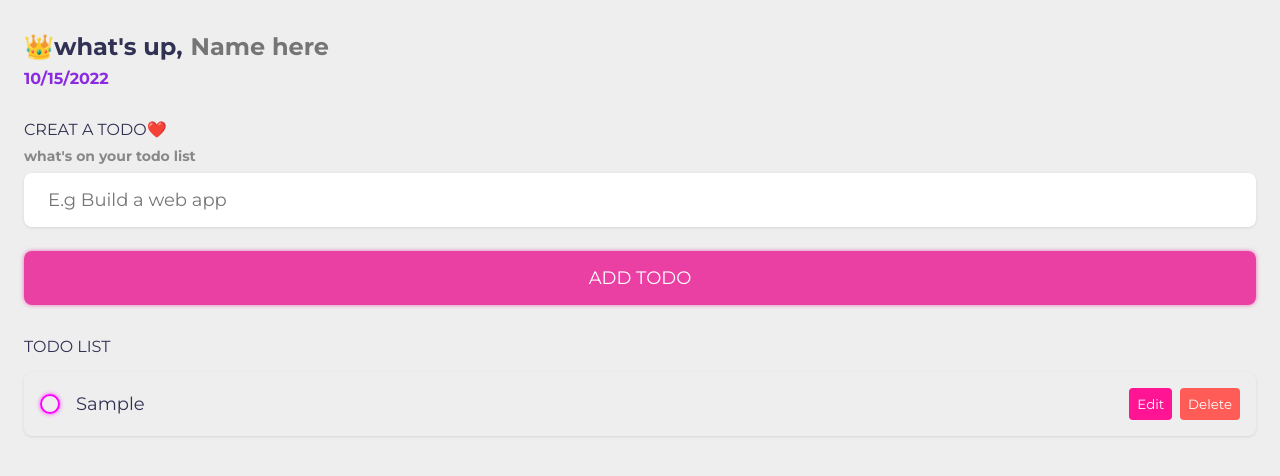
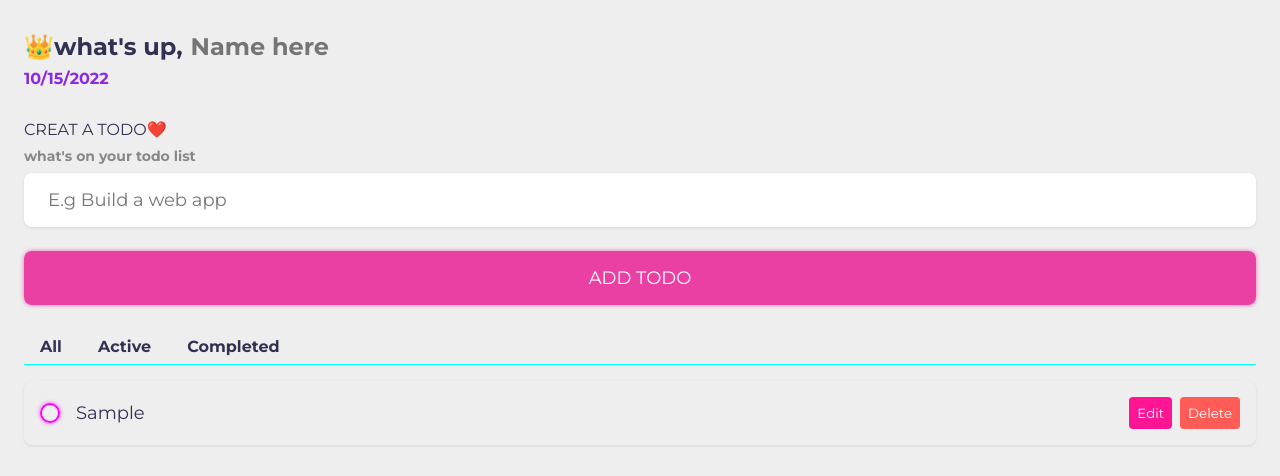
Before and after one commit to fatemeh-taj/Todo-List, a plain HTML site: page index.html in a window 1280 px wide. Both pictures are taken after typing "Sample" into the empty fields and a click on the input "ADD TODO". Drawn offline with Linux system fonts and the light colour scheme.

Commit message:
begin added

```diff
--- a/index.html
+++ b/index.html
@@ -32,7 +32,11 @@
             </form>
         </section>
         <section class="todo-list">
-            <h3>TODO LIST</h3>
+            <div class="status">
+                <button id="all">All</button>
+                <button id="active">Active</button>
+                <button id="Completed">Completed</button>
+            </div>
             <div class="list" id="todo-list">
             </div>
         </section>
--- a/main.css
+++ b/main.css
@@ -1,7 +1,8 @@
 :root {
     --add: #EA40A4;
+    --select: aqua;
     --edit: deeppink;
-    --active: fuchsia;
+    --item: fuchsia;
     --light: #EEE;
     --white: #FFF;
     --grey: #888;
@@ -9,7 +10,8 @@
     --danger: #ff5b57;
     --shadow: 0 1px 3px rgba(0, 0, 0, 0.1);
     --add-glow: 0px 0px 4px rgb(234, 64, 164, 0.75);
-    --active-glow: 0px 0px 4px rgb(255, 0, 255, 0.75);
+    --select-glow: 0px 0px 4px rgb(0, 255, 255, 0.75);
+    --item-glow: 0px 0px 4px rgb(255, 0, 255, 0.75);
 }
 
 * {
@@ -100,8 +102,8 @@ input[type="checkbox"] {
     width: 20px;
     height: 20px;
     border-radius: 50%;
-    border: 2px solid var(--active);
-    box-shadow: var(--active-glow);
+    border: 2px solid var(--item);
+    box-shadow: var(--item-glow);
 }
 
 .bubble::after {
@@ -110,8 +112,8 @@ input[type="checkbox"] {
     width: 0px;
     height: 0px;
     opacity: 0;
-    background-color: var(--active);
-    box-shadow: var(--active-glow);
+    background-color: var(--item);
+    box-shadow: var(--item-glow);
     border-radius: 50%;
     transition: .2s ease-in-out;
 }
@@ -136,6 +138,29 @@ input:checked~.bubble::after {
 }
 
 .creat-todo input[type="submit"]:hover {
+    opacity: 0.75;
+}
+
+.status {
+    padding-bottom: 0.5rem;
+    border-bottom: 1px solid aqua;
+}
+
+.status button {
+    margin: 0 1rem;
+    cursor: pointer;
+    color: var(--dark);
+    font-weight: 700;
+    font-size: 1rem;
+    transition: .2s ease-in-out;
+
+    /* border-radius: 0.25rem;
+    background-color: var(--select);
+    padding: 0.5rem;
+    box-shadow: var(--select-glow); */
+}
+
+.status button:hover {
     opacity: 0.75;
 }
 
@@ -166,6 +191,7 @@ input:checked~.bubble::after {
 .todo-item .todo-content input {
     color: var(--dark);
     font-size: 1.125rem;
+    width: 100%;
 }
 
 .todo-item .actions {
--- a/main.js
+++ b/main.js
@@ -106,5 +106,7 @@ function DisplayTodos() {
             localStorage.setItem('todos', JSON.stringify(todos));
             DisplayTodos();
         });
+
+
     });
 }
```
